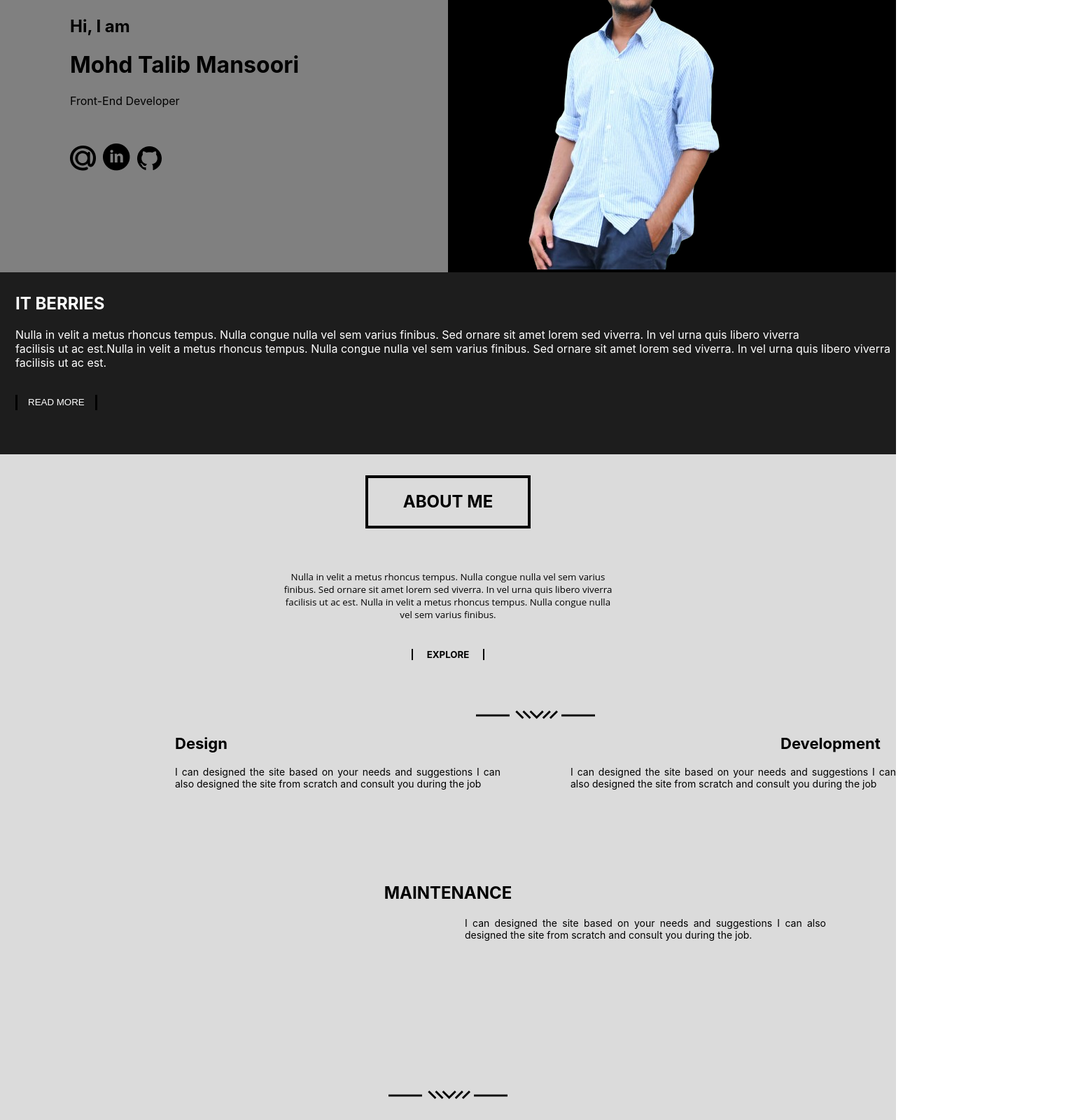
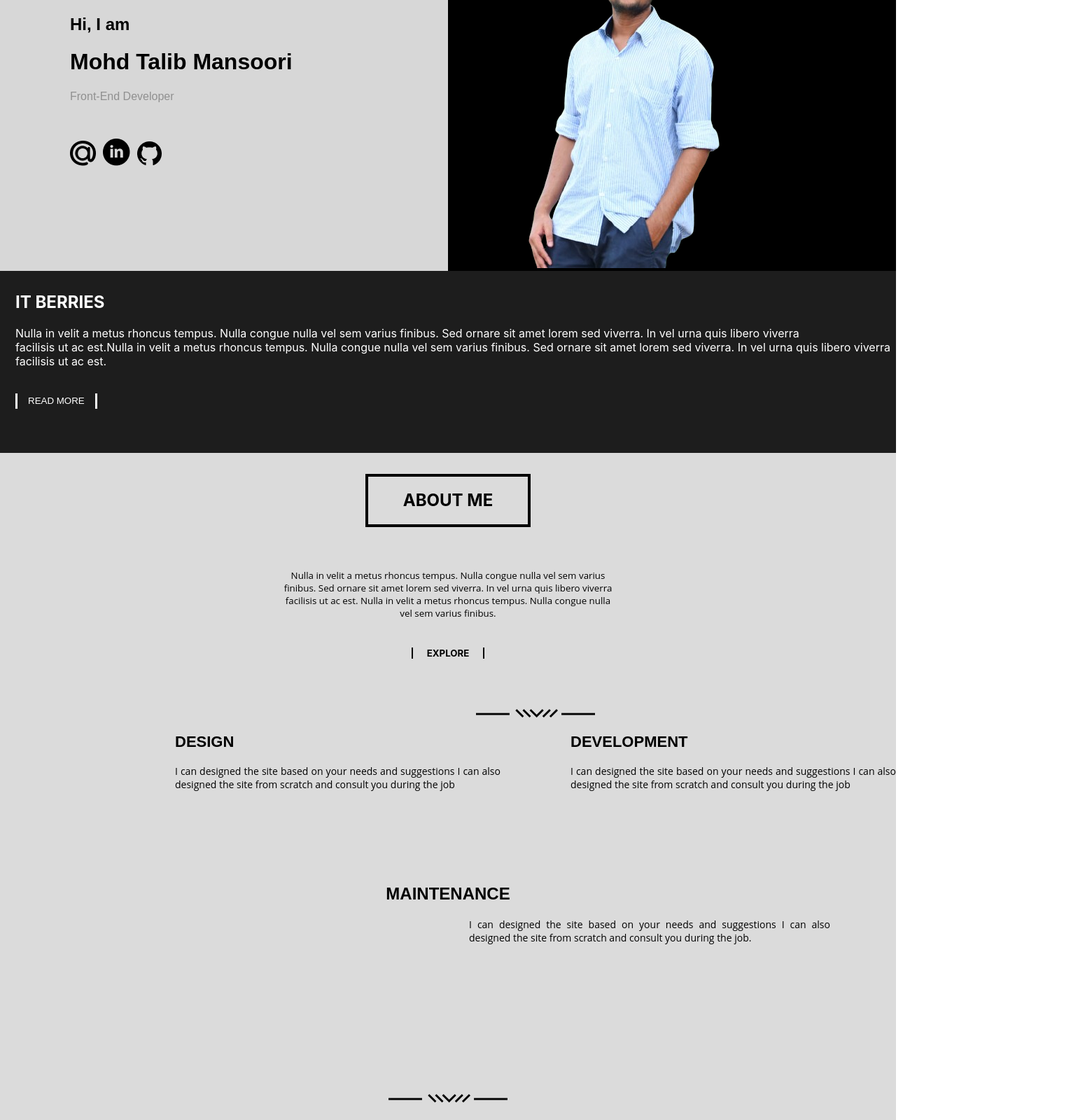
Before and after one commit to talibffdc/portfolioo, a React (Create React App) app: page / in a window 1280 px wide. Shown: the part 300-1900 px from the top of the page at 70% size, 1530 px wide, since content can reach past the window. Built offline with nearby package versions, Linux system fonts and the light colour scheme.

Commit message:
done i think

```diff
--- a/src/App.css
+++ b/src/App.css
@@ -47,7 +47,7 @@
 
 .backgroundskills {
   background-color: rgb(219, 219, 219);
-  padding: 20px;
+  padding: 50px;
 }
 
 .skillsborder {
@@ -129,6 +129,7 @@
   padding-bottom: 5px;
   padding-left: 30px;
   padding-right: 30px;
+  font-weight: 700;
 }
 
 .contacttext{
@@ -235,6 +236,15 @@
   text-align: center;
   background-color:#1A1A1A;
   color: white;
+
+
+  position: absolute;
+  border: 0;
+  width: 100%;
+
+
+
+
 }
 .footerimages{
   margin: left;
@@ -268,13 +278,14 @@
 .portfolio{
 
   background-image: url('components/images/moutains.png');
-  width: auto;
+  width: 100%;
   height: 110px;
   padding-top: 70px;
-  margin: -12px;
+
 
 
 }
+
 .portfoliotext{
   border: 4px solid black;
 
@@ -303,11 +314,13 @@
     display: flex;
     flex-direction: row;
     align-items: center;
+    width: auto;
+    height: auto;
 
   }
   .imgcolumn img {
-    width: 510px; /* Adjust the width of the images as needed */
-    height: 370px; /* Adjust the height of the images as needed */
+       width: 100%;/* Adjust the width of the images as needed */
+    height: 290px; /* Adjust the height of the images as needed */
      /* Adjust as needed for spacing between images */
 
   }
@@ -343,6 +356,7 @@
 .text{
   margin-top: 150px;
   margin-left: 100px;
+  font-family: 'Raleway', sans-serif;
 
 }
 
@@ -351,7 +365,7 @@
   display: flex;
   flex-direction: column;
   text-align: left;
-  background-color: grey;
+  background-color: rgba(215,215,215,1);
   width: 50%;
 
 }
@@ -369,7 +383,7 @@
   margin-left: 10px;
 }
 .frontendfonttext{
- color: dark gray;
+ color: rgba(144,144,144,1)
 
 }
 .imgat{
--- a/src/App.js
+++ b/src/App.js
@@ -23,7 +23,8 @@ function App() {
     <Skills/>
 
     <Portfolio/>
-     <Contact/>
+
+    <Contact/>
 
     <Footer/>
     </div>
--- a/src/components/About.js
+++ b/src/components/About.js
@@ -38,7 +38,7 @@ export default function About() {
           <div className="both">
 
             <div className="design">
-              <h2 className="designtext">Design</h2>
+              <h2 className="designtext">DESIGN</h2>
               <p className="abouttextsize">
                 I can designed the site based on your needs and suggestions I
                 can also designed the site from scratch and consult you during
@@ -46,7 +46,7 @@ export default function About() {
               </p>
             </div>
             <div className="development">
-              <h2 className="developmenttext">Development</h2>
+              <h2 className="developmenttext">DEVELOPMENT</h2>
               <p className="abouttextsize">
                 I can designed the site based on your needs and suggestions I
                 can also designed the site from scratch and consult you during
--- a/src/components/aboutstyle.css
+++ b/src/components/aboutstyle.css
@@ -63,8 +63,9 @@
     margin-left: 100px;
 }
 .developmenttext{
-    margin-left: 300px;
+
     font-size: 22px;
+    font-family: 'Montserrat', sans-serif;
 }
 .imgseparator{
     margin-left: 680px;
@@ -80,7 +81,7 @@
 }
 .readmore{
         margin-top: 20px;
-        border: 3px solid black;
+        border: 3px solid white;
         border-top: none;
         border-bottom: none;
         background-color:#1D1D1D;
@@ -92,22 +93,27 @@
 .abouttextsize{
     font-size: 14px;
     text-align: justify;
+    font-family: 'Open Sans', sans-serif;
 
 }
 .designtext{
    font-size: 22px;
+   font-family: 'Montserrat', sans-serif;
 }
+
 .maintenancetext{
     font-size: 14px;
-    margin-left: 664px;
+    margin-left: 670px;
     margin-right: 200px;
     text-align: justify;
     width: 516px;
     padding-bottom: 200px;
+    font-family: 'Open Sans', sans-serif;
 
 }
 .maintenance{
     padding-top: 100px;
+    font-family: 'Montserrat', sans-serif;
 }
 .imgseparatordown{
     padding-bottom: 50px;
--- a/src/components/navbarstyle.css
+++ b/src/components/navbarstyle.css
@@ -15,4 +15,5 @@
   display: block;
   color: white;
   padding: 14px 16px;
+  font-family: 'Montserrat', sans-serif;
 }
```
